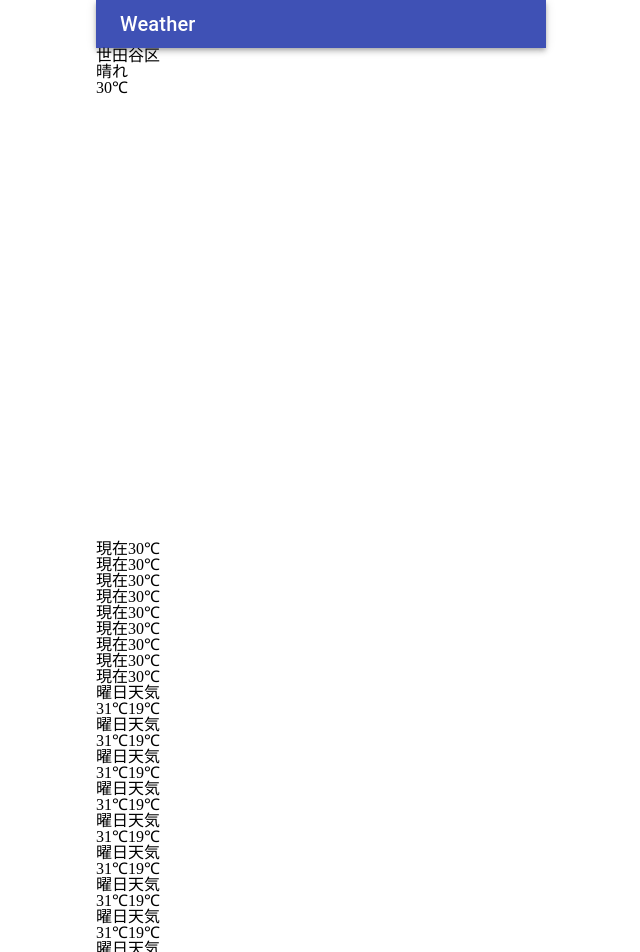
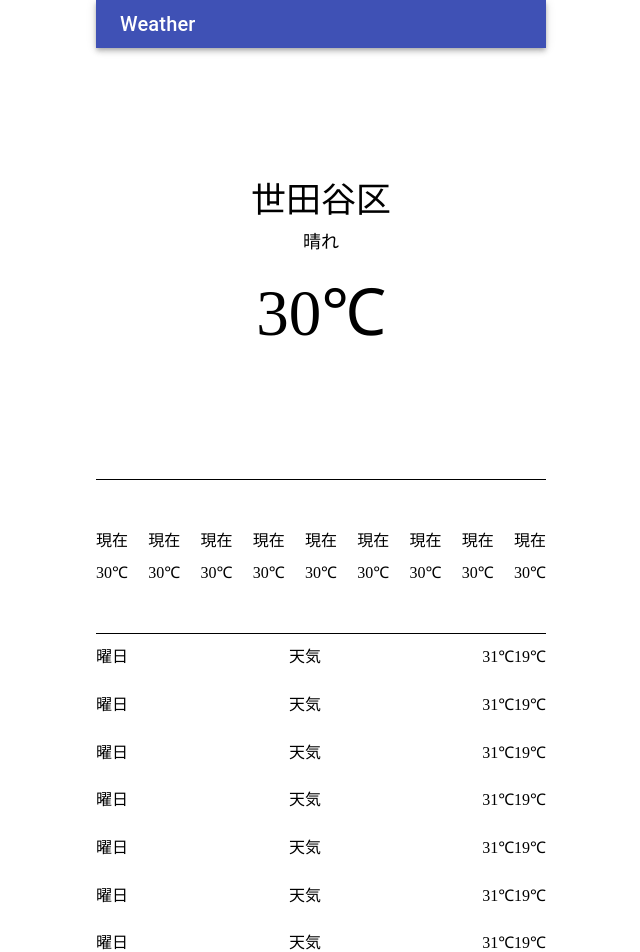
Before and after one commit to taic-dev/newsApp, a React (Create React App) app in the folder weather-app/react-weather-api/: page / in a window 1280 px wide. Shown: the top 952 px of the page, without its empty margins (319-959 px from the left). Built offline with nearby package versions, Linux system fonts and the light colour scheme.

Commit message:
メイン部分の大枠完了

```diff
--- a/weather-app/react-weather-api/src/App.css
+++ b/weather-app/react-weather-api/src/App.css
@@ -3,10 +3,67 @@ main{
 }
 
 .temperature-main{
+  position: relative;
+  height: 35%;
+}
+
+.temperature-main__desc{
+  position: absolute;
+  top: 50%;
+  left: 50%;
+  transform: translate(-50%,-50%);
+  text-align: center;
+}
+
+.temperature-main__desc p{
+  margin-bottom: 15px;
+  font-size: clamp(35px,3.5vw,20px);
+}
+
+.temperature-main__desc span{
+  font-size: 18px;
+}
+
+.temperature-main__desc h2{
+  margin-top: 30px;
+  font-size: clamp(65px,3.5vw,40px);
+}
+
+.temperature-time{
+  padding: 15px 0;
+  height: 10%;
+  border-top: solid 1px ;
+  border-bottom: solid 1px ;
+}
+
+.temperature-time__slider{
+  height: 100%;
+  display: flex;
+  justify-content: space-between;
+  align-items: center;
+}
+
+.temperature-time__item{
+  display: flex;
+  justify-content: center;
+  align-items: center;
+  flex-direction: column;
+}
+
+.temperature-week{
+  padding: 15px 0;
   height: 40%;
 }
 
+.temperature-week__list{
+  height: 100%;
+  display: flex;
+  flex-direction: column;
+  justify-content: space-between;
+}
 
-.temperature-week{
-  height: 40%;
+.temperature-week__item{
+  display: flex;
+  justify-content: space-between;
+
 }
--- a/weather-app/react-weather-api/src/components/TemperatureMain.jsx
+++ b/weather-app/react-weather-api/src/components/TemperatureMain.jsx
@@ -4,9 +4,9 @@ const TemperatureMain = () => {
   return (
     <div className="temperature-main">
         <div className="temperature-main__desc">
-        <p>世田谷区</p>
-        <span>晴れ</span>
-        <h2>30℃</h2>
+            <p>世田谷区</p>
+            <span>晴れ</span>
+            <h2>30℃</h2>
         </div>
     </div>
   )
```
